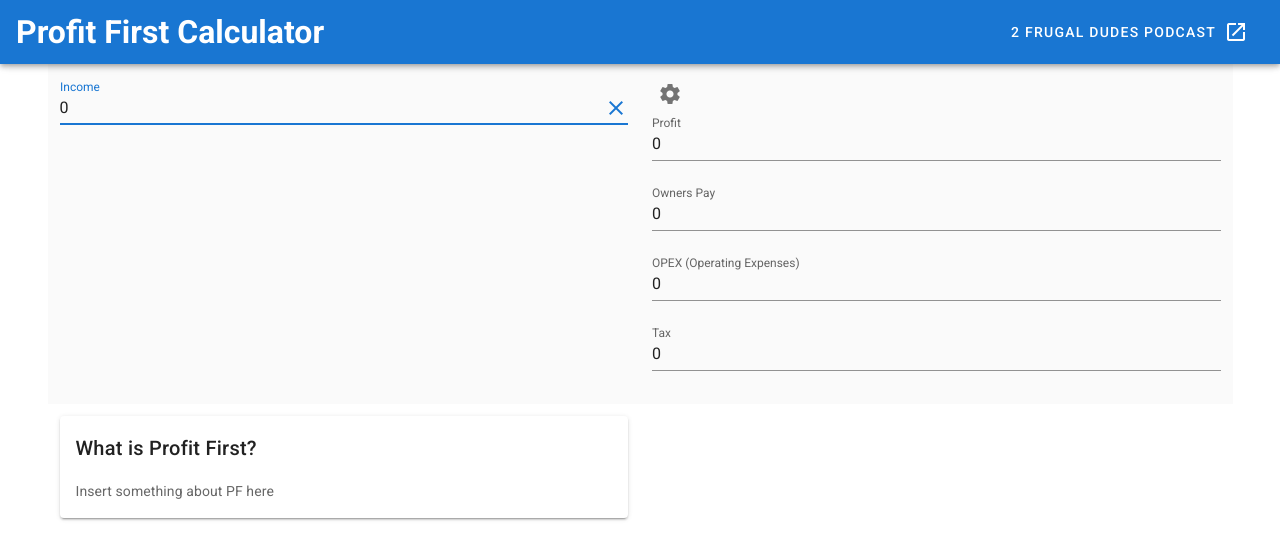
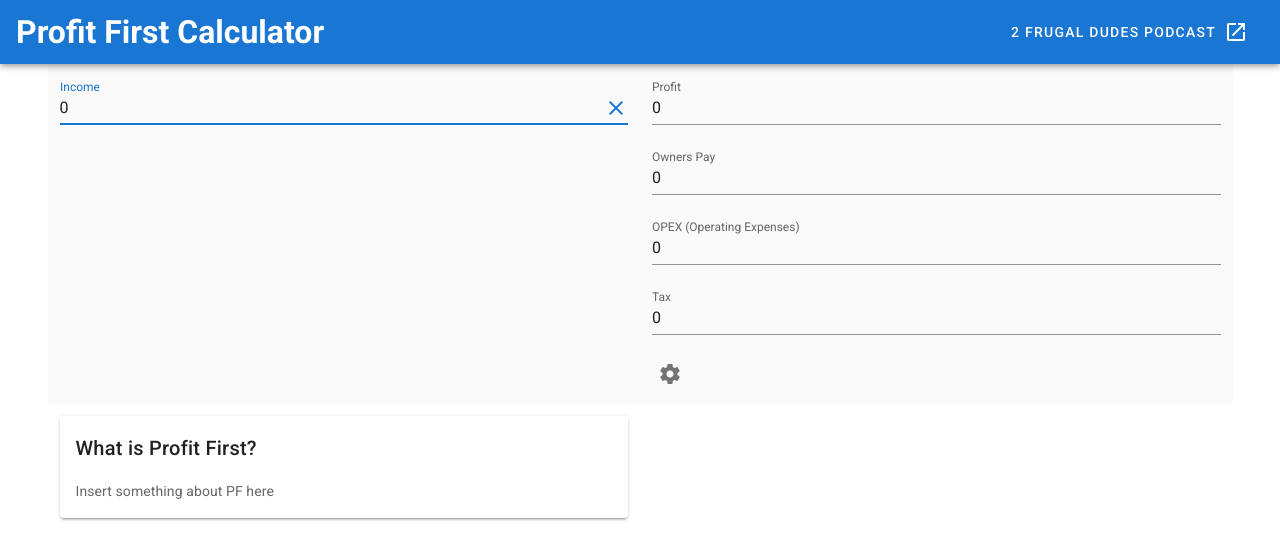
Before and after one commit to swiftkickin/profit-first-calculator-vuejs, a Vue app in the folder src/pfcalc/: page / in a window 1280 px wide. Shown: the top 560 px of the page. Built offline with nearby package versions, Linux system fonts and the light colour scheme; what vue-the-mask would draw is missing.

Commit message:
Little bug fixes

```diff
--- a/src/pfcalc/src/Storage.ts
+++ b/src/pfcalc/src/Storage.ts
@@ -3,6 +3,11 @@ import { Category } from './Category';
 const LOCAL_STORAGE_KEY = "pfcalc_categories";
 
 export function saveToLocalStorage(categoryList: Category[]) {
+    // clean out values
+    categoryList.forEach(element => {
+        element.value = 0;
+    });
+
     const json = JSON.stringify(categoryList);
     window.localStorage.setItem(LOCAL_STORAGE_KEY, json);
 }
@@ -11,7 +16,10 @@ export function loadFromLocalStorage(): Category[] {
 
     const json = window.localStorage.getItem(LOCAL_STORAGE_KEY);
     if (json) {
-        const categoryList = JSON.parse(json);
+        const categoryList: Category[] = JSON.parse(json);
+        categoryList.forEach(element => {
+            element.value = 0;
+        });
         return categoryList;
     }
 
--- a/src/pfcalc/src/components/Calculator.vue
+++ b/src/pfcalc/src/components/Calculator.vue
@@ -13,10 +13,16 @@
           />
         </v-col>
         <v-col>
+          <v-text-field
+            v-for="c in categoriesList"
+            :key="c.index"
+            readonly
+            :label="c.name"
+            v-model="c.value"
+          ></v-text-field>
           <v-btn icon @click="openEditCategories()">
             <v-icon>mdi-cog</v-icon>
           </v-btn>
-          <v-text-field v-for="c in categoriesList" :key="c.index" readonly :label="c.name" v-model="c.value"></v-text-field>
         </v-col>
       </v-row>
     </v-container>
@@ -118,6 +124,8 @@ export default class Calculator extends Vue {
   }
 
   updateCategories() {
+    if (this.income === null) this.income = 0;
+
     const convertedIncome = parseFloat(this.income.toString());
     if (isNaN(convertedIncome)) this.income = 0;
     else this.income = parseFloat(convertedIncome.toFixed(2));
```
Also changed, not shown: 1 other file (tests, documents, lock files or other folders).
